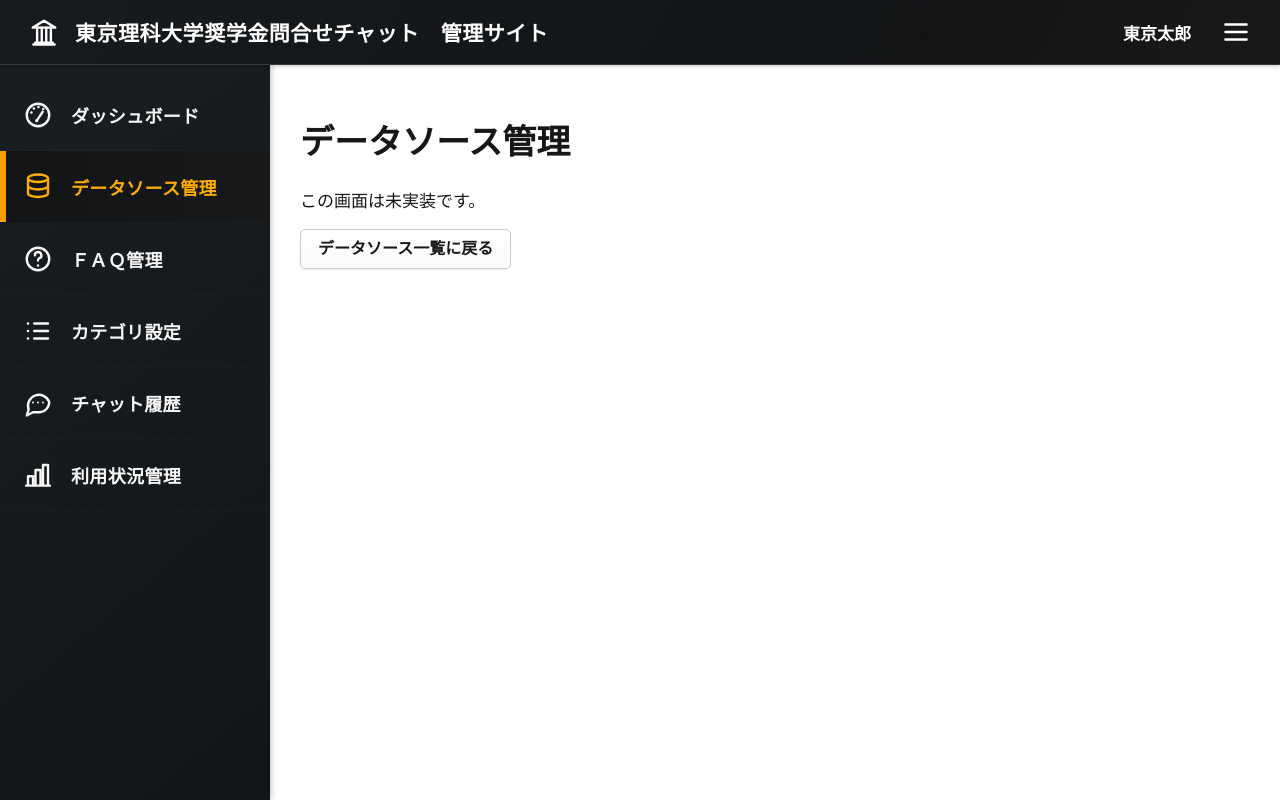
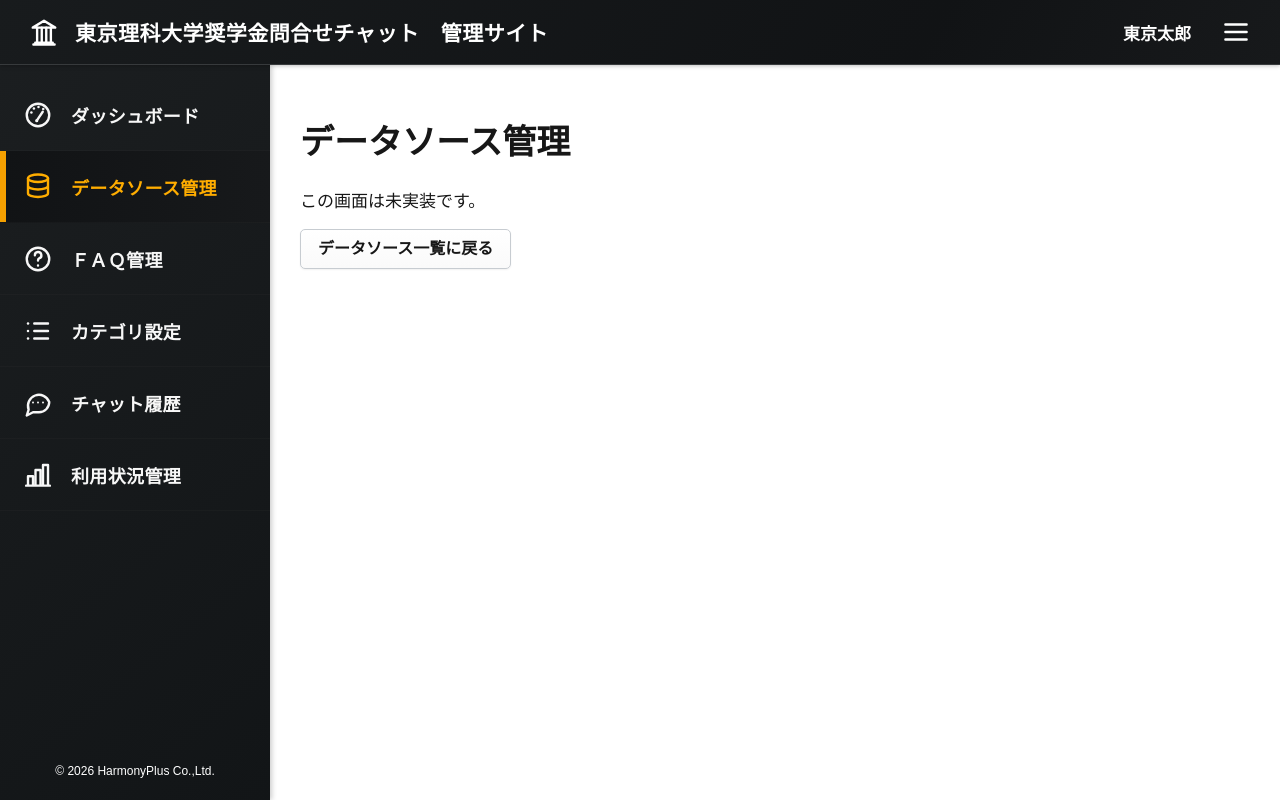
Before and after one commit to pantheon-mobile/scholarship-chatbot-admin, a Next.js app in the folder frontend/: page /data-sources in a window 1280 px wide. Built offline with nearby package versions, Linux system fonts and the light colour scheme.

Commit message:
Complete CB-207 added copy right

```diff
--- a/frontend/components/admin/Sidebar.tsx
+++ b/frontend/components/admin/Sidebar.tsx
@@ -23,6 +23,8 @@ type SidebarProps = {
 };
 
 export function Sidebar({ activeMenu, onNavigate, showMenuTrigger = false, collapsed = false, onToggle }: SidebarProps) {
+  const currentYear = new Date().getFullYear();
+
   return (
     <aside className={`${styles.sidebar} ${showMenuTrigger ? styles.sidebarWithMenuTrigger : ""}`} aria-label="管理サイドバー">
       {showMenuTrigger && <button type="button" className={styles.sidebarMenuTrigger} aria-label={collapsed ? "サイドメニューを開く" : "サイドメニューを閉じる"} aria-expanded={!collapsed} onClick={onToggle}>
@@ -44,6 +46,7 @@ export function Sidebar({ activeMenu, onNavigate, showMenuTrigger = false, colla
           </button>
         ))}
       </nav>
+      <footer className={styles.sidebarFooter}>© {currentYear} HarmonyPlus Co.,Ltd.</footer>
     </aside>
   );
 }
--- a/frontend/components/admin/admin.module.css
+++ b/frontend/components/admin/admin.module.css
@@ -42,6 +42,8 @@
   z-index: 10;
   inset: var(--header-height) auto 0 0;
   width: var(--sidebar-width);
+  display: flex;
+  flex-direction: column;
   padding-top: 14px;
   background: linear-gradient(140deg, #1b1e20, #121517);
   box-shadow: 2px 0 5px rgb(0 0 0 / 20%);
@@ -72,11 +74,13 @@
 .sidebar .sidebarMenuTrigger:hover { background: rgb(255 255 255 / 5%); }
 .sidebarIcon { width: 32px; height: 32px; display: inline-grid; flex: 0 0 32px; place-items: center; }
 .sidebarLabel { min-width: 0; }
+.sidebarFooter { margin-top: auto; padding: 20px 8px; color: #fff; font-size: 12px; line-height: 1.4; text-align: center; white-space: nowrap; }
 .sidebar button:hover { background: rgb(255 255 255 / 5%); }
 .sidebar .activeMenu { color: #ffad00; background: linear-gradient(90deg, #111315, #17191b); }
 .sidebar .activeMenu::before { content: ""; position: absolute; inset: 0 auto 0 0; width: 6px; background: #f5a000; }
 .sidebarCollapsed { --sidebar-width: 72px; }
 .sidebarCollapsed .sidebarLabel { display: none; }
+.sidebarCollapsed .sidebarFooter { display: none; }
 .sidebarCollapsed .sidebar nav button { display: grid; grid-template-columns: 32px; place-content: center; gap: 0; padding-inline: 0; }
 .sidebarCollapsed .sidebar .sidebarMenuTrigger { display: grid; grid-template-columns: 34px; place-content: center; padding-inline: 0; }
 
```
